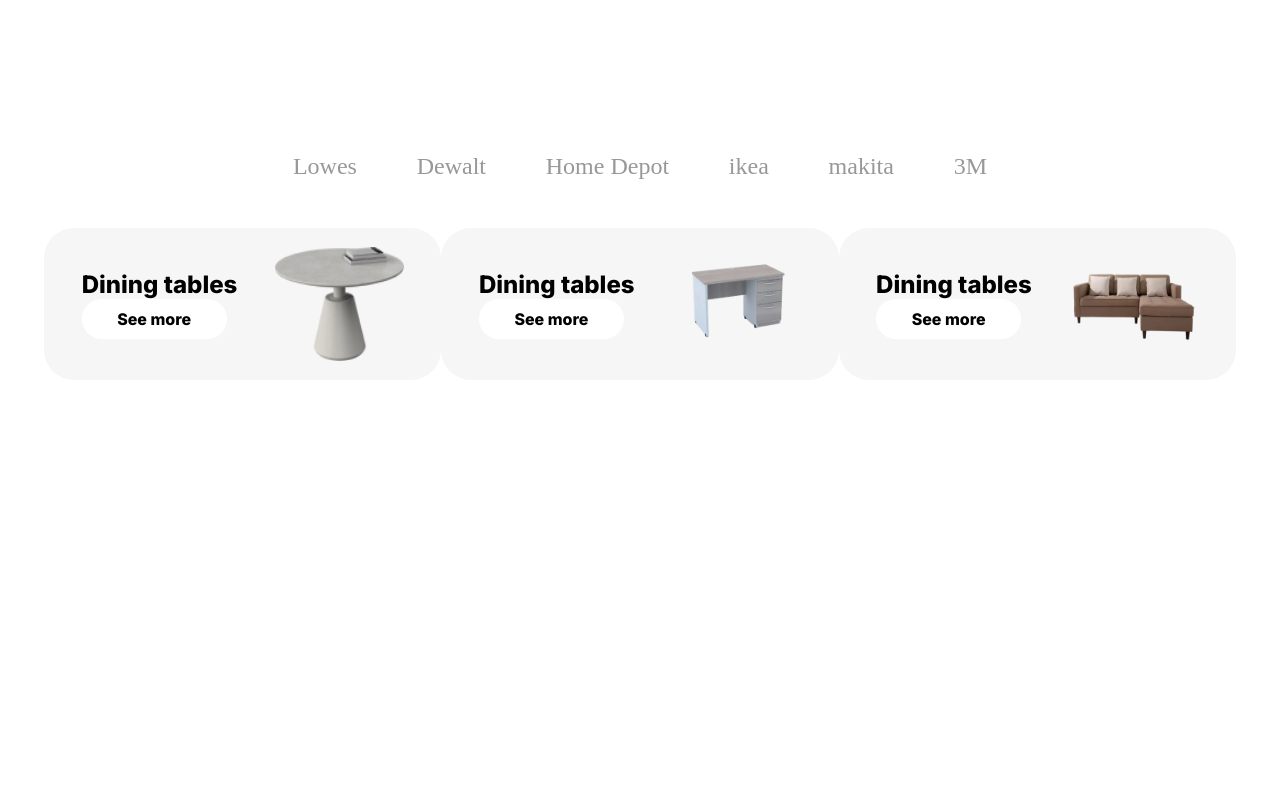
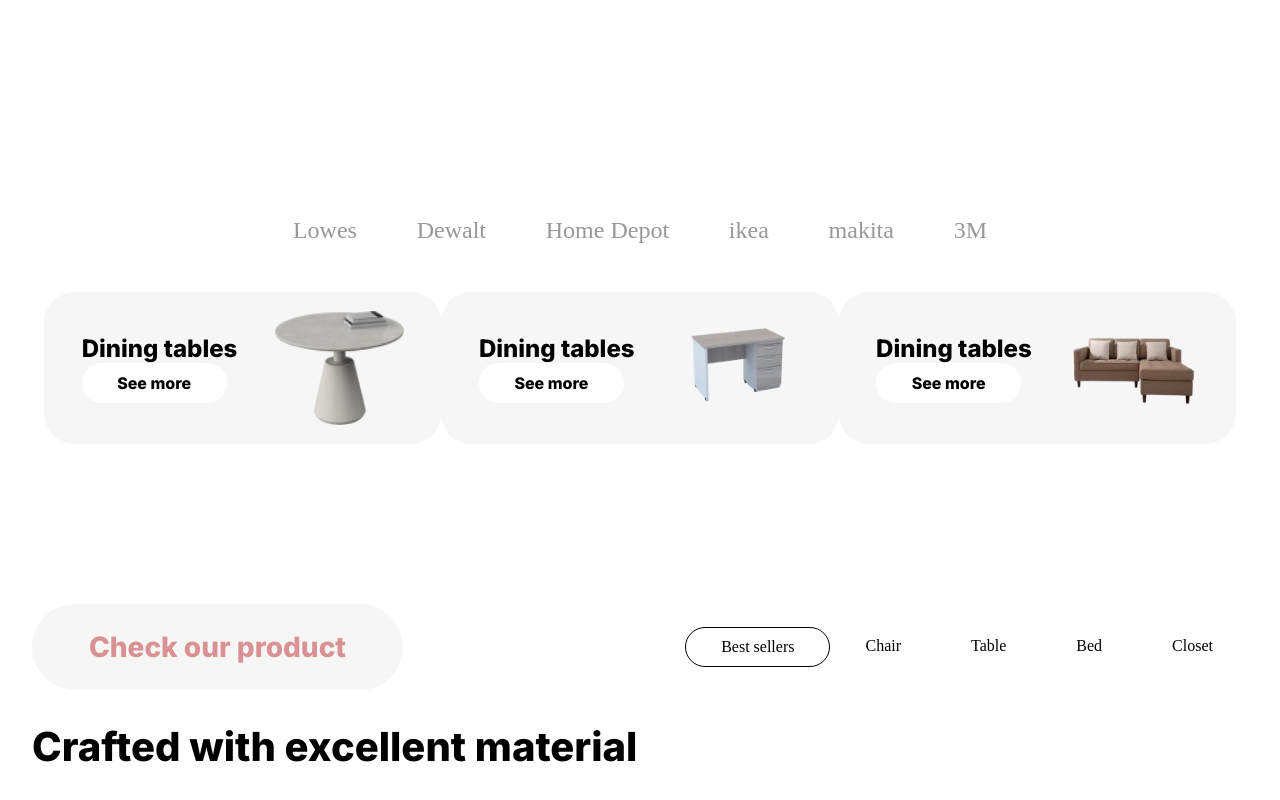
Before and after one commit to pskey35/muebles, a website built with Vite: page index.html in a window 1280 px wide. Shown: the part 954-1754 px from the top of the page. Before the commit the page ends 1526 px from the top, so only its background shows below. Built offline with nearby package versions, Linux system fonts and the light colour scheme.

Commit message:
its working

```diff
--- a/index.html
+++ b/index.html
@@ -131,7 +131,6 @@
           <img src="/BRUTAL.png">
         </div>
 
-        <span>LALIZ</span>
 
       </div>
 
@@ -403,6 +402,36 @@
     </div>
 
 
+
+    <div class="section-3">
+
+
+      <div class="options">
+        <div>
+          Check our product
+        </div>
+
+        <div class="options-category">
+          <div>Best sellers</div>
+          <div>Chair</div>
+          <div>Table</div>
+          <div>Bed</div>
+          <div>Closet</div>
+        </div>
+
+
+      </div>
+
+      <h2>Crafted with excellent material</h2>
+      <div class="box_productos">
+
+      </div>
+
+
+
+
+    </div>
+
   </div>
 
 
--- a/styles/index.scss
+++ b/styles/index.scss
@@ -126,8 +126,13 @@ body {
         align-items: center;
 
         .logo {
-            width: 83px;
-            height: 66px;
+            width: 160px;
+            height: 130px;
+
+            img{
+                width:100%;
+                height:100%;
+            }
         }
 
         span {
@@ -434,3 +439,60 @@ body {
 
 
 }
+
+
+
+
+
+
+//-------------section3
+.section-3{
+
+
+    .options{
+        display:flex;
+        justify-content: space-between;
+        align-items: center;
+
+        & > div:nth-child(1){
+            background:#f6f6f6;
+            border:1px solid #f6f6f6;
+            border-radius:999px;
+            color:#D99191;
+            width:371px;
+            height:86px;
+            display:grid;
+            place-items: center;
+            font-size:28px;
+            font-family: "Inter", serif;
+            font-optical-sizing: auto;
+            font-weight: 800;
+            font-style: normal;
+        }
+
+
+        .options-category{
+            display:flex;
+            justify-content: space-between;
+
+            div{
+                padding:10px 35px;
+            }
+
+            div:nth-child(1){
+                border:1px solid black;
+                border-radius:999px;
+            }
+        }
+    }
+
+
+    h2{
+        margin:.8em 0 .3em 0;
+        font-size:40px;
+        font-family: "Inter", serif;
+        font-optical-sizing: auto;
+        font-weight: 800;
+        font-style: normal;
+    }
+}
```
